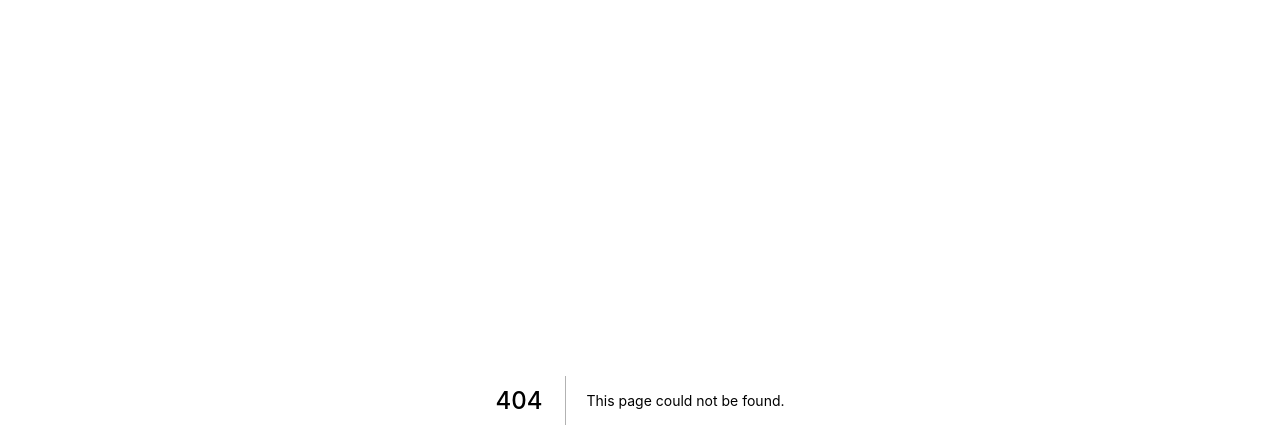
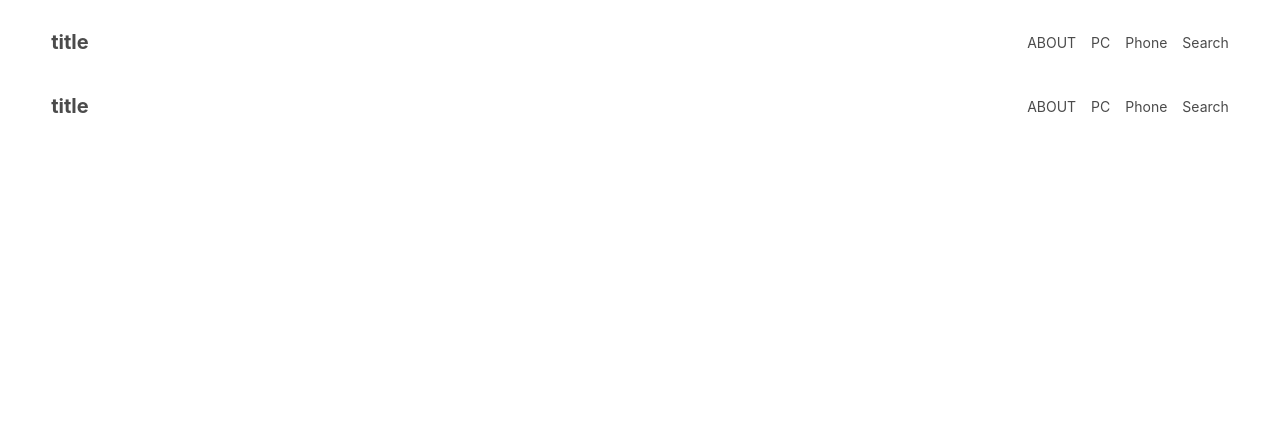
Before and after one commit to datt16/PC-Phone_Site, a Next.js app: page /components/header in a window 1280 px wide. Before the commit this address had no page. Shown: the top 448 px of the page. Built offline with nearby package versions, Linux system fonts and the light colour scheme.

Commit message:
:sparkles: ヘッダー追加した

```diff
--- a/pages/_app.js
+++ b/pages/_app.js
@@ -1,7 +1,13 @@
 import "../styles/globals.css";
+import Header from "./components/header";
 
 function MyApp({ Component, pageProps }) {
-  return <Component {...pageProps} />;
+  return (
+    <div>
+      <Header />
+      <Component {...pageProps} />
+    </div>
+  );
 }
 
 export default MyApp;
--- /dev/null
+++ b/pages/components/header.js
@@ -0,0 +1,27 @@
+import styles from "../../styles/Header.module.css";
+
+export default function Header() {
+  return (
+    <header className={styles.header}>
+      <h1>
+        <a href="/">title</a>
+      </h1>
+      <nav className="">
+        <ul>
+          <li>
+            <a href="#">ABOUT</a>
+          </li>
+          <li>
+            <a href="#">PC</a>
+          </li>
+          <li>
+            <a href="#">Phone</a>
+          </li>
+          <li>
+            <a href="#">Search</a>
+          </li>
+        </ul>
+      </nav>
+    </header>
+  );
+}
--- /dev/null
+++ b/styles/Header.module.css
@@ -0,0 +1,39 @@
+.header {
+  width: 100%;
+  padding: 30px 4% 10px;
+  background-color: rgb(255, 255, 255);
+  display: flex;
+  align-items: center;
+}
+
+.header h1 {
+  margin: 0;
+  padding: 0;
+  font-size: 20px;
+}
+
+.header a {
+  text-decoration: none;
+  color: #4b4b4b;
+}
+
+.header ul {
+  list-style: none;
+  margin: 0;
+  display: flex;
+}
+
+.header li {
+  margin: 0 0 0 15px;
+  font-size: 14px;
+}
+
+.header nav {
+  margin: 0 0 0 auto;
+}
+
+.header a:hover,
+.header a:focus,
+.header a:active {
+  text-decoration: underline;
+}
```
